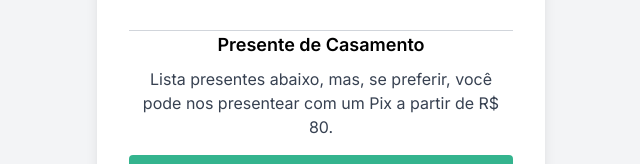
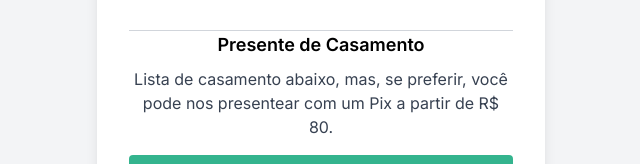
Before and after one commit to Hikari-no-Michi/Casamento-Erica-e-Henrique, a Next.js app: page / in a window 1280 px wide. Shown: the part 788-952 px from the top of the page, without its empty margins (319-959 px from the left). Built offline with nearby package versions, Linux system fonts and the light colour scheme.

Commit message:
Update page.tsx

```diff
--- a/app/page.tsx
+++ b/app/page.tsx
@@ -70,7 +70,7 @@ export default function WeddingReception() {
         )}
         <div className="mt-8 border-t border-gray-300 text-center w-full">
           <h2 className="text-lg font-semibold">Presente de Casamento</h2>
-          <p className="mt-2 text-gray-700">Lista presentes abaixo, mas, se preferir, você pode nos presentear com um Pix a partir de R$ 80.</p>
+          <p className="mt-2 text-gray-700">Lista de casamento abaixo, mas, se preferir, você pode nos presentear com um Pix a partir de R$ 80.</p>
           <div className="flex flex-col items-center mt-4">
 
           <button
```
